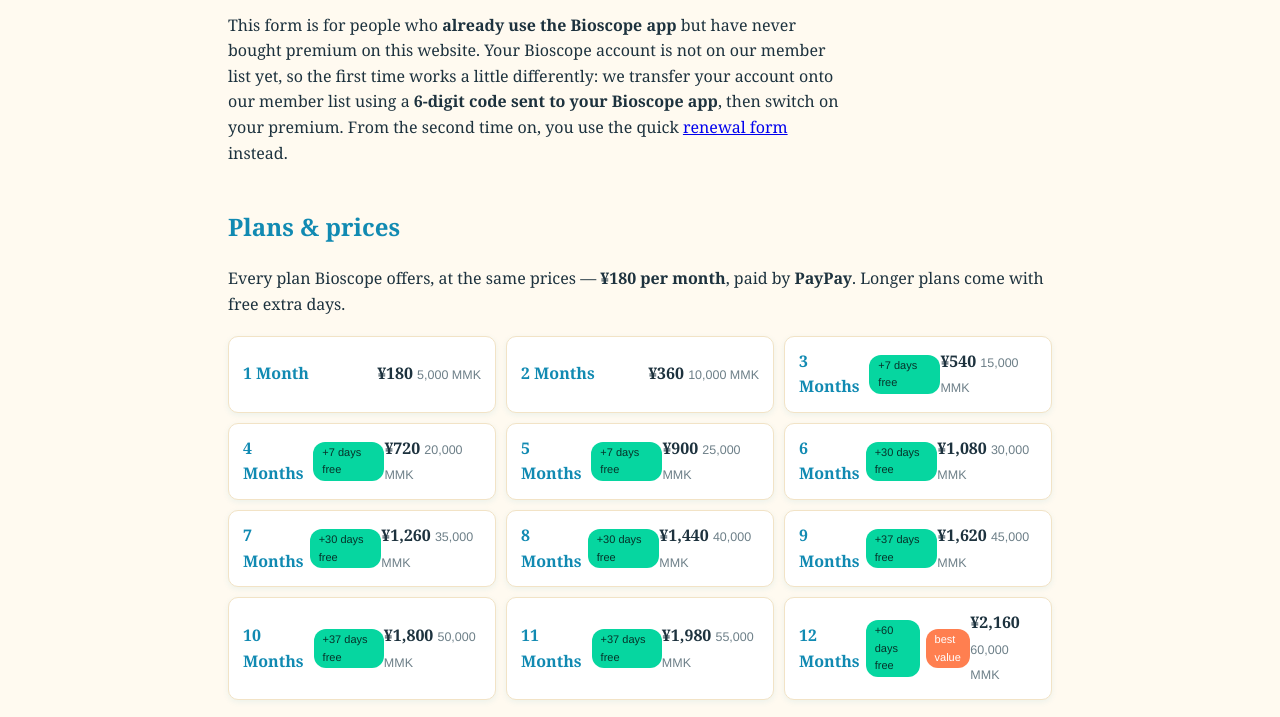
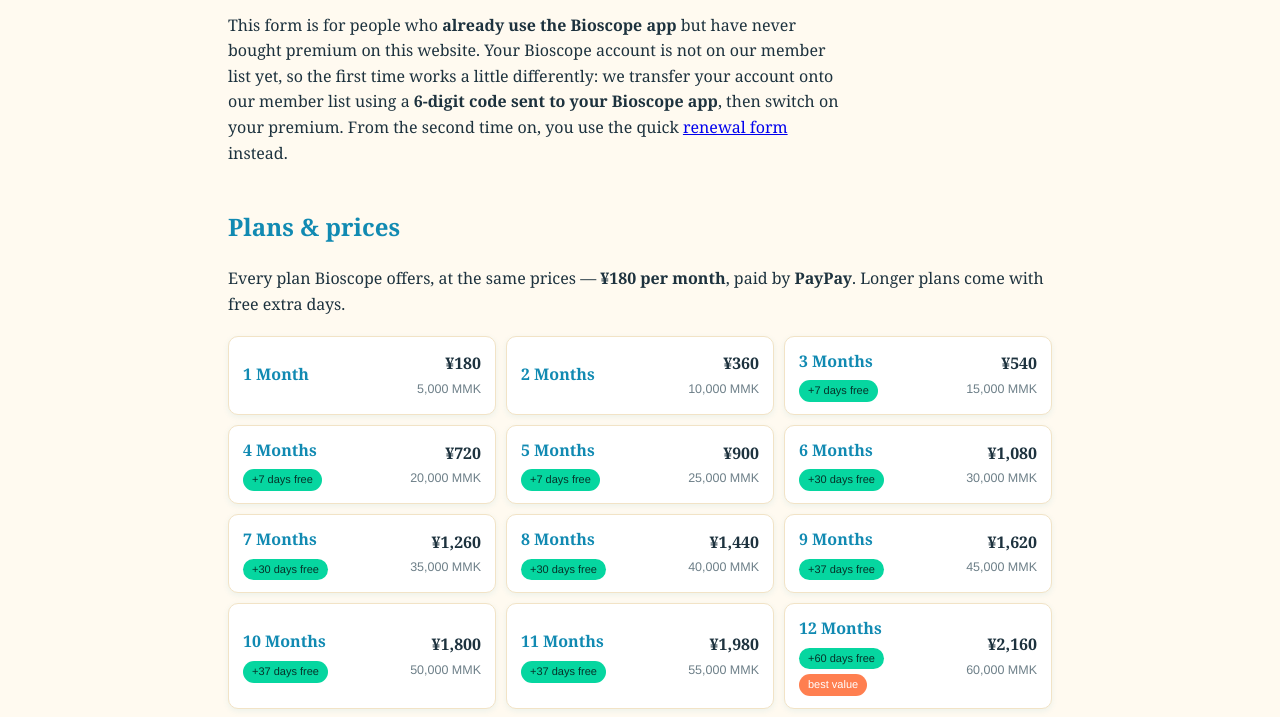
Before and after one commit to SilverFlashSF/silverflashsf.github.io, a plain HTML site: page bioscope-first.html in a window 1280 px wide. Shown: the part 214-931 px from the top of the page. Drawn offline with nearby package versions, Linux system fonts and the light colour scheme.

Commit message:
Same plan-card layout fix

```diff
--- a/bioscope-first.html
+++ b/bioscope-first.html
@@ -37,16 +37,19 @@
   .plan {
     background: #ffffff; border: 1px solid #f2e3c6; border-radius: 10px;
     padding: 12px 14px; display: flex; justify-content: space-between; align-items: center;
-    box-shadow: 0 2px 6px rgba(17, 138, 178, .08);
+    gap: 10px; box-shadow: 0 2px 6px rgba(17, 138, 178, .08);
   }
+  .plan .pl { display: flex; flex-direction: column; align-items: flex-start; gap: 6px; }
+  .plan .pr { display: flex; flex-direction: column; align-items: flex-end; gap: 2px; text-align: right; white-space: nowrap; }
+  .plan .badges { display: flex; gap: 5px; flex-wrap: wrap; }
   .plan .dur { font-weight: bold; color: #118ab2; font-size: 16px; }
   .plan .bonus {
     display: inline-block; font-family: Helvetica, Arial, sans-serif; font-size: 11px;
-    background: #06d6a0; color: #07332a; border-radius: 12px; padding: 2px 9px; margin-left: 6px;
+    background: #06d6a0; color: #07332a; border-radius: 12px; padding: 2px 9px; margin-left: 0;
   }
   .plan .best {
     display: inline-block; font-family: Helvetica, Arial, sans-serif; font-size: 11px;
-    background: #ff7f50; color: #ffffff; border-radius: 12px; padding: 2px 9px; margin-left: 6px;
+    background: #ff7f50; color: #ffffff; border-radius: 12px; padding: 2px 9px; margin-left: 0;
   }
   .plan .yen { font-weight: bold; font-size: 16px; }
   .plan .mmk { font-size: 12.5px; color: #6d7f88; font-family: Helvetica, Arial, sans-serif; }
@@ -110,18 +113,18 @@
     <p>Every plan Bioscope offers, at the same prices — <strong>¥180 per month</strong>,
     paid by <strong>PayPay</strong>. Longer plans come with free extra days.</p>
     <div class="plans">
-      <div class="plan"><span class="dur">1 Month</span><span><span class="yen">¥180</span> <span class="mmk">5,000 MMK</span></span></div>
-      <div class="plan"><span class="dur">2 Months</span><span><span class="yen">¥360</span> <span class="mmk">10,000 MMK</span></span></div>
-      <div class="plan"><span class="dur">3 Months</span><span class="bonus">+7 days free</span><span><span class="yen">¥540</span> <span class="mmk">15,000 MMK</span></span></div>
-      <div class="plan"><span class="dur">4 Months</span><span class="bonus">+7 days free</span><span><span class="yen">¥720</span> <span class="mmk">20,000 MMK</span></span></div>
-      <div class="plan"><span class="dur">5 Months</span><span class="bonus">+7 days free</span><span><span class="yen">¥900</span> <span class="mmk">25,000 MMK</span></span></div>
-      <div class="plan"><span class="dur">6 Months</span><span class="bonus">+30 days free</span><span><span class="yen">¥1,080</span> <span class="mmk">30,000 MMK</span></span></div>
-      <div class="plan"><span class="dur">7 Months</span><span class="bonus">+30 days free</span><span><span class="yen">¥1,260</span> <span class="mmk">35,000 MMK</span></span></div>
-      <div class="plan"><span class="dur">8 Months</span><span class="bonus">+30 days free</span><span><span class="yen">¥1,440</span> <span class="mmk">40,000 MMK</span></span></div>
-      <div class="plan"><span class="dur">9 Months</span><span class="bonus">+37 days free</span><span><span class="yen">¥1,620</span> <span class="mmk">45,000 MMK</span></span></div>
-      <div class="plan"><span class="dur">10 Months</span><span class="bonus">+37 days free</span><span><span class="yen">¥1,800</span> <span class="mmk">50,000 MMK</span></span></div>
-      <div class="plan"><span class="dur">11 Months</span><span class="bonus">+37 days free</span><span><span class="yen">¥1,980</span> <span class="mmk">55,000 MMK</span></span></div>
-      <div class="plan"><span class="dur">12 Months</span><span class="bonus">+60 days free</span><span class="best">best value</span><span><span class="yen">¥2,160</span> <span class="mmk">60,000 MMK</span></span></div>
+      <div class="plan"><div class="pl"><span class="dur">1 Month</span></div><div class="pr"><span class="yen">¥180</span><span class="mmk">5,000 MMK</span></div></div>
+      <div class="plan"><div class="pl"><span class="dur">2 Months</span></div><div class="pr"><span class="yen">¥360</span><span class="mmk">10,000 MMK</span></div></div>
+      <div class="plan"><div class="pl"><span class="dur">3 Months</span><span class="badges"><span class="bonus">+7 days free</span></span></div><div class="pr"><span class="yen">¥540</span><span class="mmk">15,000 MMK</span></div></div>
+      <div class="plan"><div class="pl"><span class="dur">4 Months</span><span class="badges"><span class="bonus">+7 days free</span></span></div><div class="pr"><span class="yen">¥720</span><span class="mmk">20,000 MMK</span></div></div>
+      <div class="plan"><div class="pl"><span class="dur">5 Months</span><span class="badges"><span class="bonus">+7 days free</span></span></div><div class="pr"><span class="yen">¥900</span><span class="mmk">25,000 MMK</span></div></div>
+      <div class="plan"><div class="pl"><span class="dur">6 Months</span><span class="badges"><span class="bonus">+30 days free</span></span></div><div class="pr"><span class="yen">¥1,080</span><span class="mmk">30,000 MMK</span></div></div>
+      <div class="plan"><div class="pl"><span class="dur">7 Months</span><span class="badges"><span class="bonus">+30 days free</span></span></div><div class="pr"><span class="yen">¥1,260</span><span class="mmk">35,000 MMK</span></div></div>
+      <div class="plan"><div class="pl"><span class="dur">8 Months</span><span class="badges"><span class="bonus">+30 days free</span></span></div><div class="pr"><span class="yen">¥1,440</span><span class="mmk">40,000 MMK</span></div></div>
+      <div class="plan"><div class="pl"><span class="dur">9 Months</span><span class="badges"><span class="bonus">+37 days free</span></span></div><div class="pr"><span class="yen">¥1,620</span><span class="mmk">45,000 MMK</span></div></div>
+      <div class="plan"><div class="pl"><span class="dur">10 Months</span><span class="badges"><span class="bonus">+37 days free</span></span></div><div class="pr"><span class="yen">¥1,800</span><span class="mmk">50,000 MMK</span></div></div>
+      <div class="plan"><div class="pl"><span class="dur">11 Months</span><span class="badges"><span class="bonus">+37 days free</span></span></div><div class="pr"><span class="yen">¥1,980</span><span class="mmk">55,000 MMK</span></div></div>
+      <div class="plan"><div class="pl"><span class="dur">12 Months</span><span class="badges"><span class="bonus">+60 days free</span><span class="best">best value</span></span></div><div class="pr"><span class="yen">¥2,160</span><span class="mmk">60,000 MMK</span></div></div>
     </div>
   </section>
 
```
